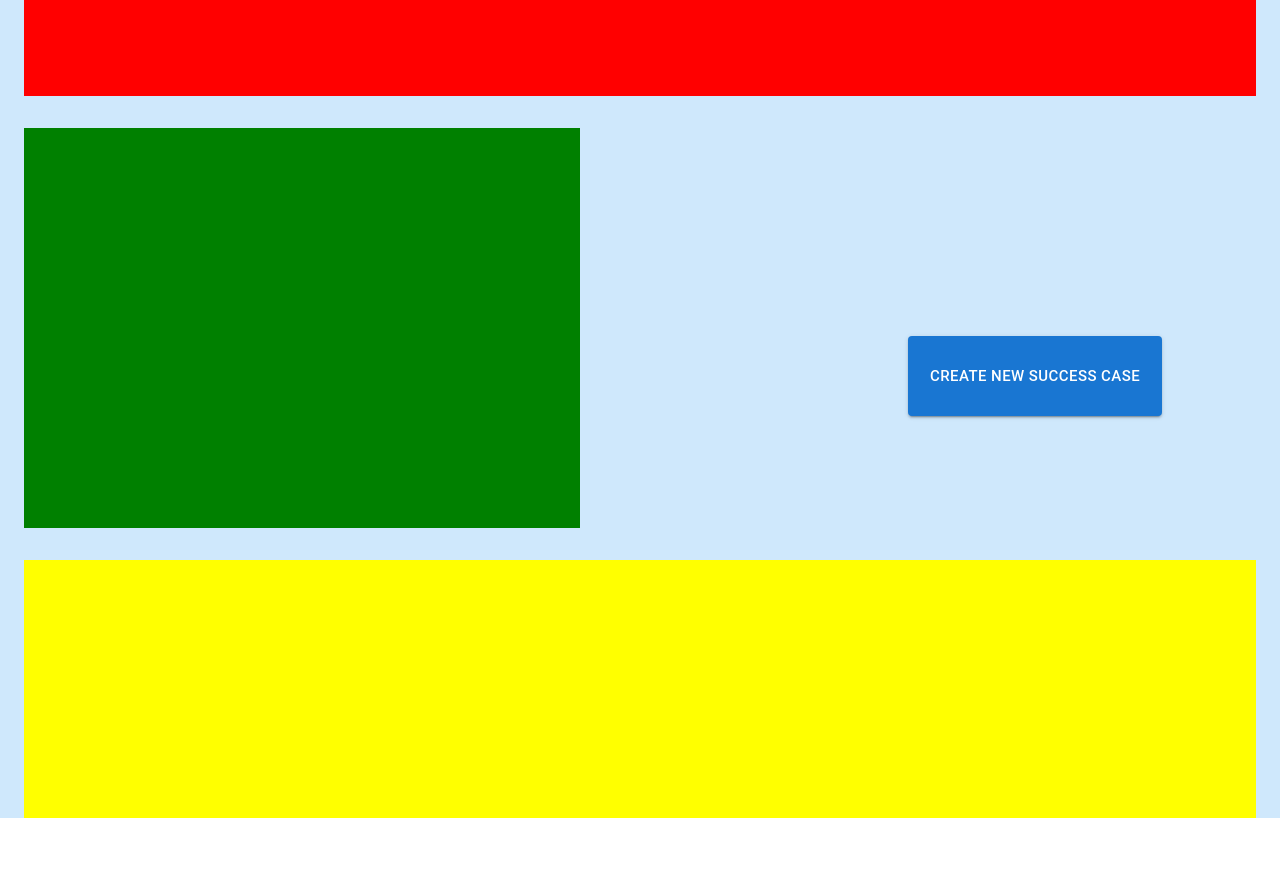
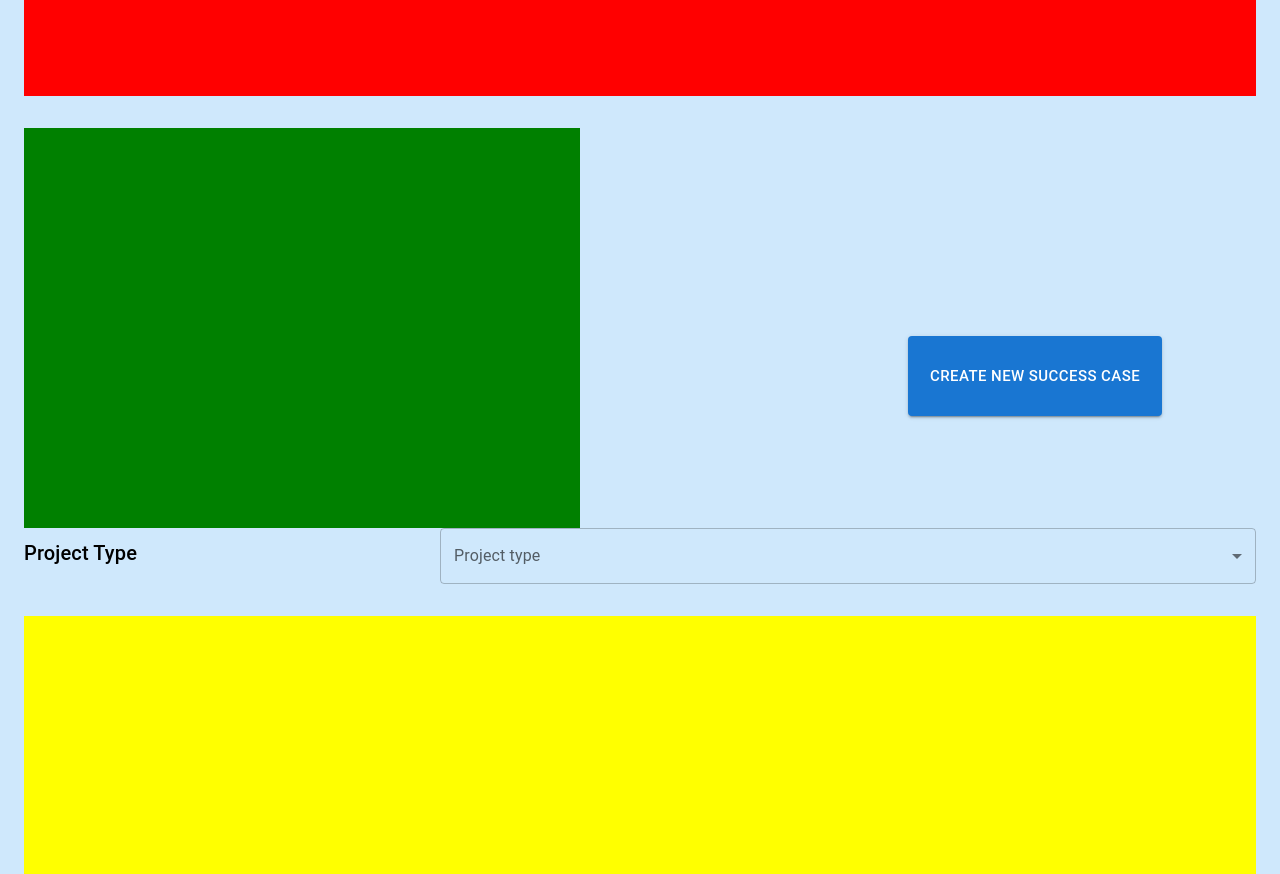
Before and after one commit to gbrizu/success-cases, a React (Create React App) app: page / in a window 1280 px wide. Before the commit the page ends 818 px from the top, so only its background shows below. Built offline with nearby package versions, Linux system fonts and the light colour scheme.

Commit message:
Product type select list

```diff
--- a/package.json
+++ b/package.json
@@ -15,7 +15,7 @@
     "react": "^18.2.0",
     "react-dom": "^18.2.0",
     "react-router-dom": "^6.22.1",
-    "react-scripts": "5.0.1",
+    "react-scripts": "^5.0.1",
     "styled-components": "^6.1.8",
     "web-vitals": "^2.1.4"
   },
--- a/src/components/MainLayout.js
+++ b/src/components/MainLayout.js
@@ -1,5 +1,6 @@
 import { Box, Button, Container, Grid } from "@mui/material";
 import { Link } from "react-router-dom";
+import SelectListProjectType from "../components/selectListProjectType/selectListProjectType"
 
 function MainLayout() {
   return (
@@ -50,6 +51,7 @@ function MainLayout() {
           </Grid>
         </Grid>
 
+<SelectListProjectType />
         <div id="TABLE">
           <Box sx={{ bgcolor: 'yellow', height: '32.3vh', marginTop: '2rem' }} />
         </div>
--- a/src/components/selectListProjectType/selectListProjectType.jsx
+++ b/src/components/selectListProjectType/selectListProjectType.jsx
@@ -3,6 +3,11 @@ import { Theme, useTheme } from '@mui/material/styles';
 import MenuItem from '@mui/material/MenuItem';
 import FormControl from '@mui/material/FormControl';
 import Select, { SelectChangeEvent } from '@mui/material/Select';
+import Box from '@mui/material/Box';
+import InputLabel from '@mui/material/InputLabel';
+import Grid from '@mui/material/Grid';
+import Typography from '@mui/material/Typography';
+
 
 const ITEM_HEIGHT = 48;
 const ITEM_PADDING_TOP = 8;
@@ -31,7 +36,7 @@ function getStyles(name, projectType, theme) {
   };
 }
 
-export default function MultipleSelect() {
+export default function SelectListProjectType() {
   const theme = useTheme();
   const [projectType, SetProjectType] = React.useState([]);
 
@@ -40,19 +45,25 @@ export default function MultipleSelect() {
       target: { value },
     } = event;
     SetProjectType(
-      // On autofill, we get a stringified value.
       typeof value === 'string' ? value.split(',') : value,
     );
   };
 
   return (
-    <div>
-        <label className="clientlbl">Project type</label>
-      <FormControl variant = "standard" sx={{ m: 1, width: 300 }}>
+    <Box sx={{ flexGrow: 1 }}>
+    <Grid container spacing={2} alignItems="center">
+      <Grid item xs={4}>
+        <Typography variant="h6"  gutterBottom>
+          Project Type
+        </Typography>
+      </Grid>
+      <Grid item xs={8}>
+        <FormControl fullWidth>
+          <InputLabel id="demo-simple-select-label">Project type</InputLabel>
           <Select
             labelId="demo-multiple-name-label"
             id="demo-multiple-name"
-          value={personName}
+            value={projectType}
             onChange={handleChange}
             MenuProps={MenuProps}
           >
@@ -60,13 +71,16 @@ export default function MultipleSelect() {
               <MenuItem
                 key={name}
                 value={name}
-              style={getStyles(name, personName, theme)}
+                style={getStyles(name, projectType, theme)}
               >
                 {name}
               </MenuItem>
             ))}
           </Select>
         </FormControl>
-    </div>
+      </Grid>
+    </Grid>
+  </Box>
+
     );
 }
```
Also changed, not shown: 1 other file (tests, documents, lock files or other folders). Lines whose indentation alone changed are shown as unchanged.
